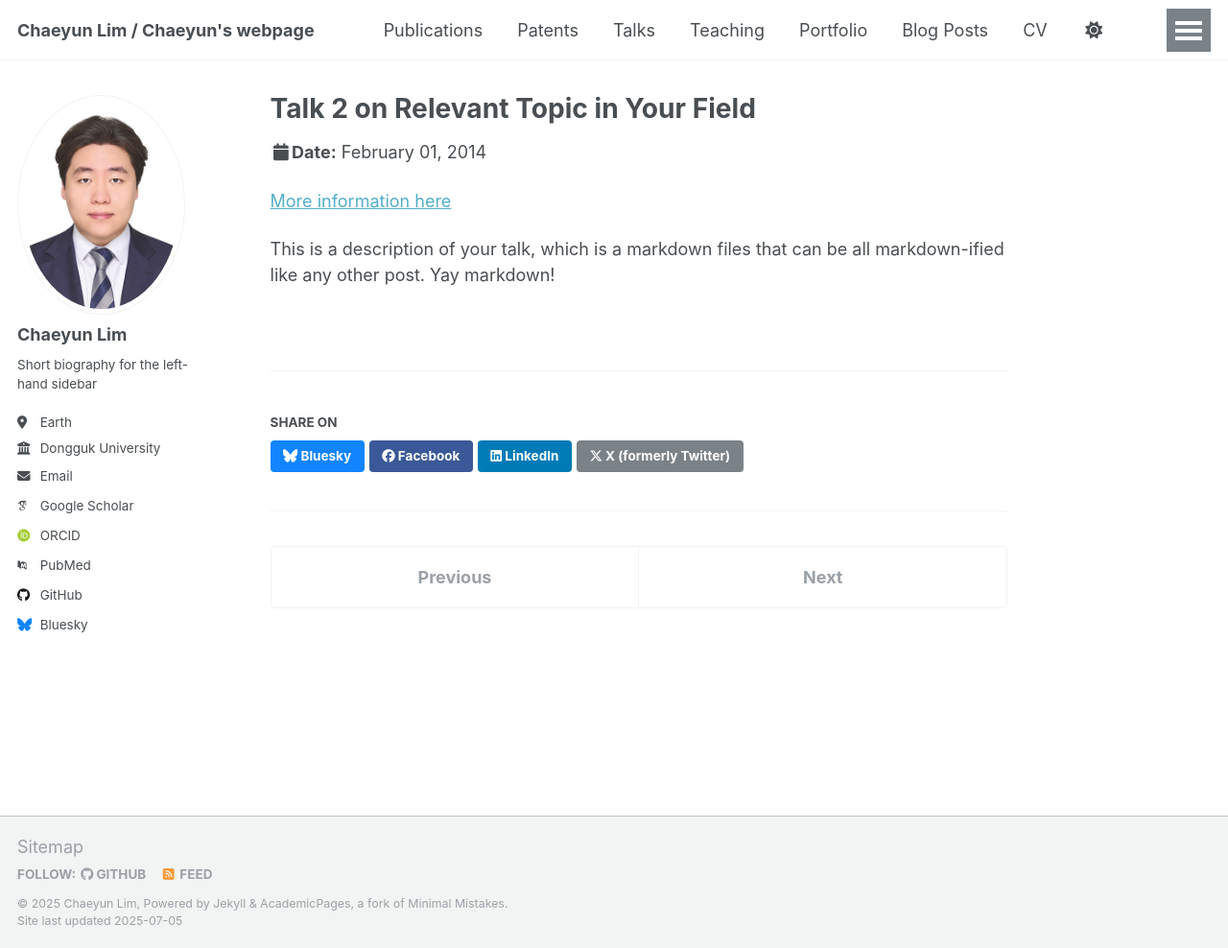
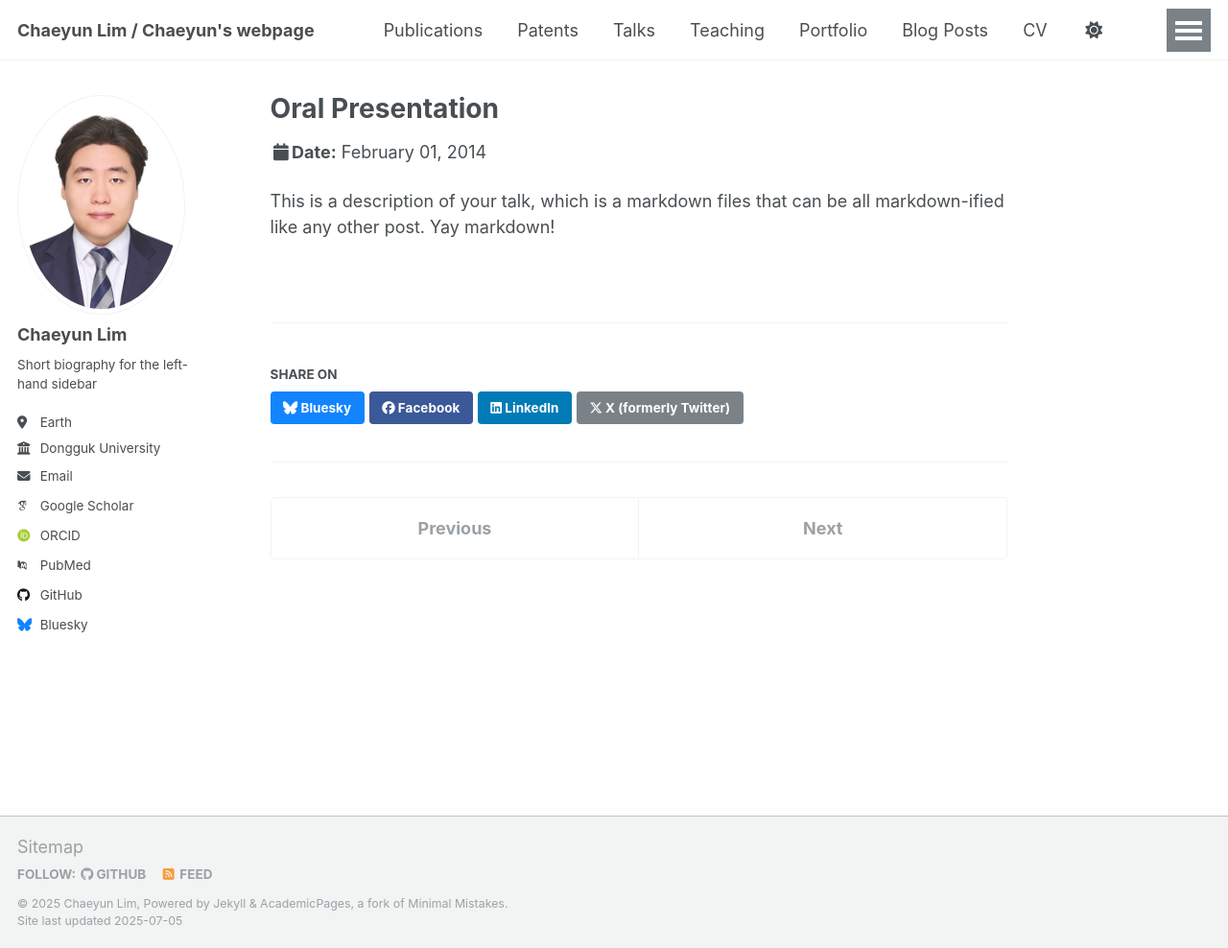
Before and after one commit to Chaeyun97/Chaeyun97.github.io, a Jekyll site: the page built from _talks/2014-02-01-talk-2.md, in a window 1280 px wide and 988 px high. Shown: the whole window at 96% size. Built offline with Jekyll 4.4.1, drawn with Linux system fonts in a browser that asks for light colours; some web fonts are replaced; a script that is not in the unit is left out.

Commit message:
Update 2014-02-01-talk-2.md

```diff
--- a/_talks/2014-02-01-talk-2.md
+++ b/_talks/2014-02-01-talk-2.md
@@ -1,5 +1,5 @@
 ---
-title: "Talk 2 on Relevant Topic in Your Field"
+title: "Oral Presentation"
 collection: talks
 type: "Talk"
 permalink: /talks/2014-02-01-talk-2
@@ -8,6 +8,5 @@ date: 2014-02-01
 location: "London, UK"
 ---
 
-[More information here](http://example2.com)
 
 This is a description of your talk, which is a markdown files that can be all markdown-ified like any other post. Yay markdown!
```
